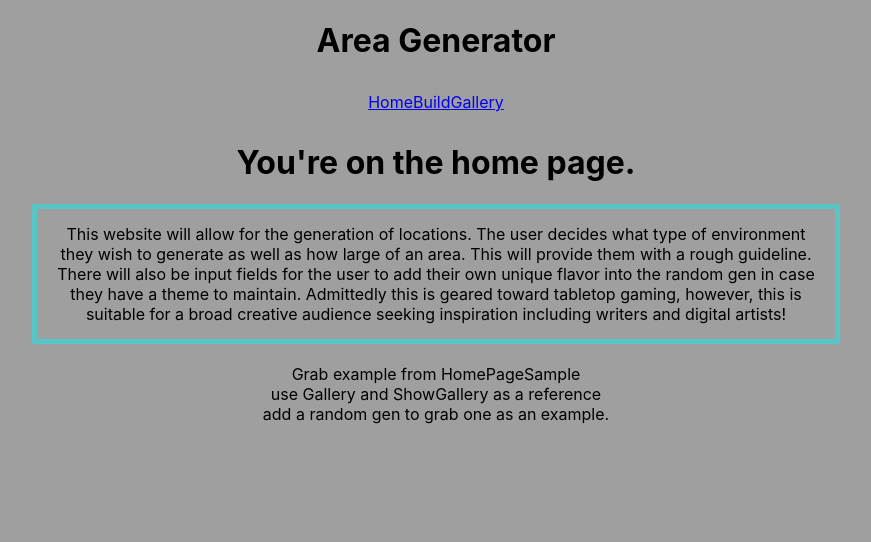
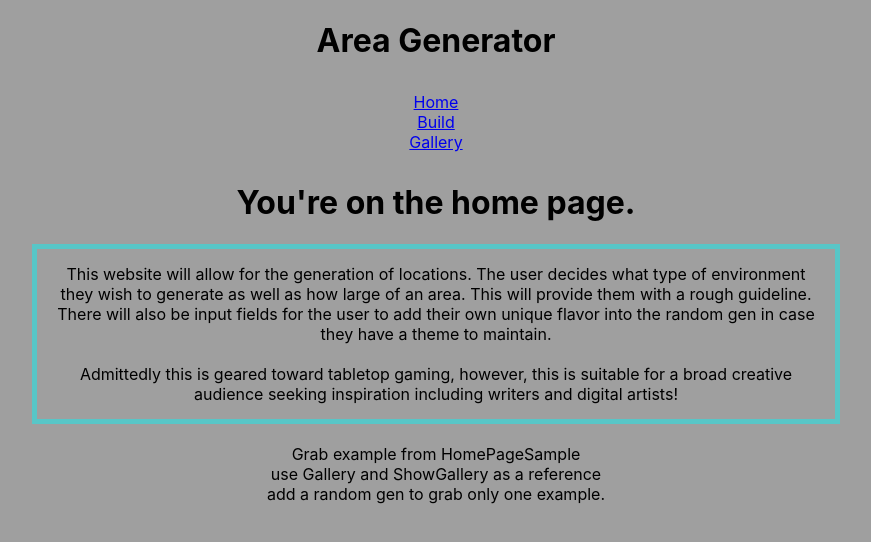
Before and after one commit to aleksbozek/Area-Generator, a React (Create React App) app in the folder area-generator/: page / in a window 1280 px wide. Shown: the top 542 px of the page, without its empty margins (204-1075 px from the left). Built offline with nearby package versions, Linux system fonts and the light colour scheme; no server answers.

Commit message:
added flex to navbar

```diff
--- a/area-generator/src/App.css
+++ b/area-generator/src/App.css
@@ -3,6 +3,13 @@ p {
   margin: 0 auto;
   border: 1px solid rgb(88, 198, 199);
   padding: 5px;
+}
+
+nav {
+  padding: 10px;
+  display: flex;
+  flex-wrap: wrap;
+  justify-content: center;
 }
 
 @media (min-width: 600px) {
@@ -18,6 +25,10 @@ p {
     width: 60vw;
     border: 5px solid rgb(88, 198, 199);
     padding: 15px;
+  }
+  nav {
+    flex-direction: column;
+    align-items: right;
   }
 }
 
@@ -61,9 +72,3 @@ p {
     transform: rotate(360deg);
   }
 }
-
-Link,
-nav {
-  padding: 10px;
-  display: inline-block;
-}
--- a/area-generator/src/components/HomePage.jsx
+++ b/area-generator/src/components/HomePage.jsx
@@ -35,17 +35,18 @@ export default function HomePage() {
         decides what type of environment they wish to generate as well as how
         large of an area. This will provide them with a rough guideline. There
         will also be input fields for the user to add their own unique flavor
-        into the random gen in case they have a theme to maintain. Admittedly
-        this is geared toward tabletop gaming, however, this is suitable for a
-        broad creative audience seeking inspiration including writers and
-        digital artists!
+        into the random gen in case they have a theme to maintain. <br />
+        <br />
+        Admittedly this is geared toward tabletop gaming, however, this is
+        suitable for a broad creative audience seeking inspiration including
+        writers and digital artists!
       </p>
       <br />
       Grab example from HomePageSample
       <br />
       use Gallery and ShowGallery as a reference
       <br />
-      add a random gen to grab one as an example.
+      add a random gen to grab only one example.
       <br />
       {/* <HomePageSample list={examples} index={idx} /> */}
     </div>
```
Also changed, not shown: 1 other file (tests, documents, lock files or other folders).
